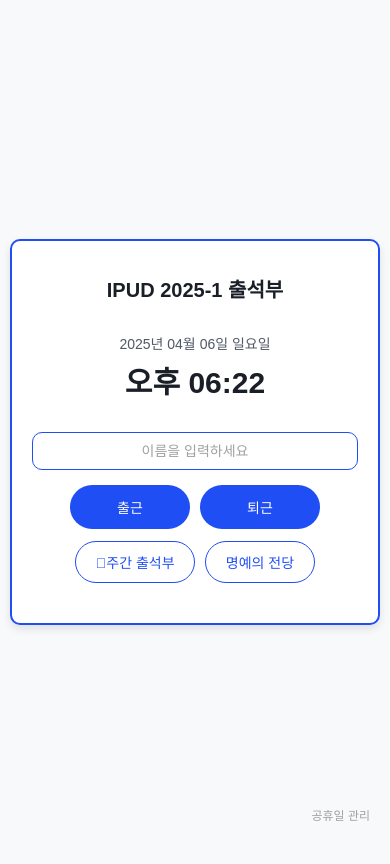
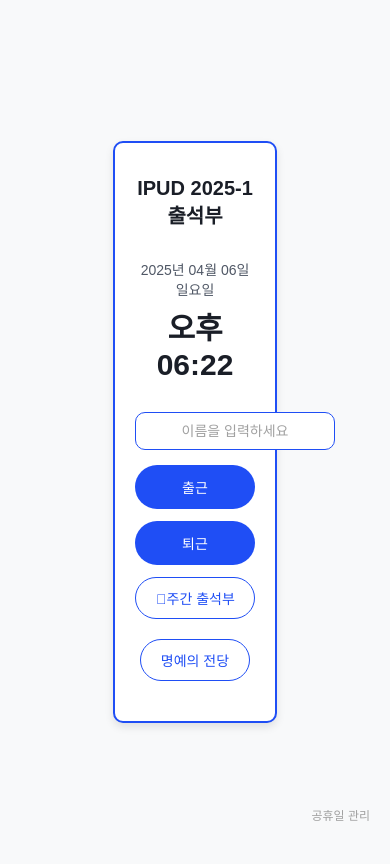
Before and after one commit to Cho-Woojin/NewAttendance, a Flask app: page / in a window 390 px wide. Run offline with Flask 3, Linux system fonts and the light colour scheme.

Commit message:
Update style.css
mobile screen

```diff
--- a/project/static/style.css
+++ b/project/static/style.css
@@ -259,7 +259,7 @@ button {
     }
 
     .container {
-        width: 100%; /* 화면 전체 너비 사용 */
+        width: 120px; /* 모바일 화면 너비에 맞춤 */
         padding: 20px;
         border-radius: 10px;
     }
```
